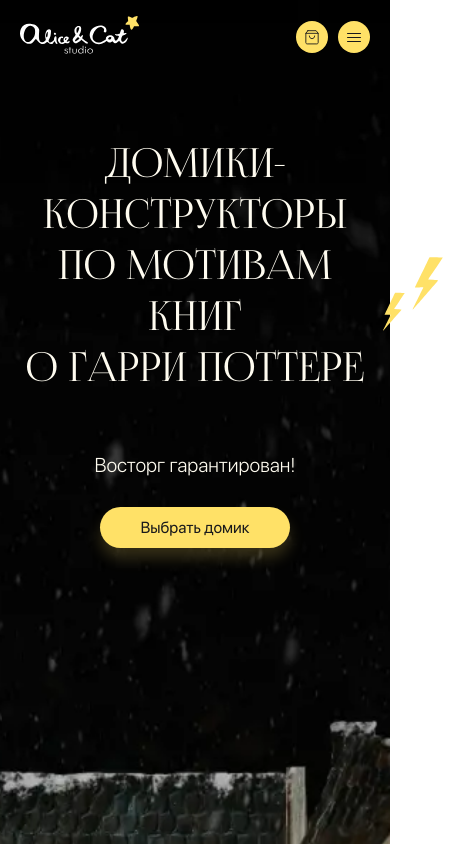
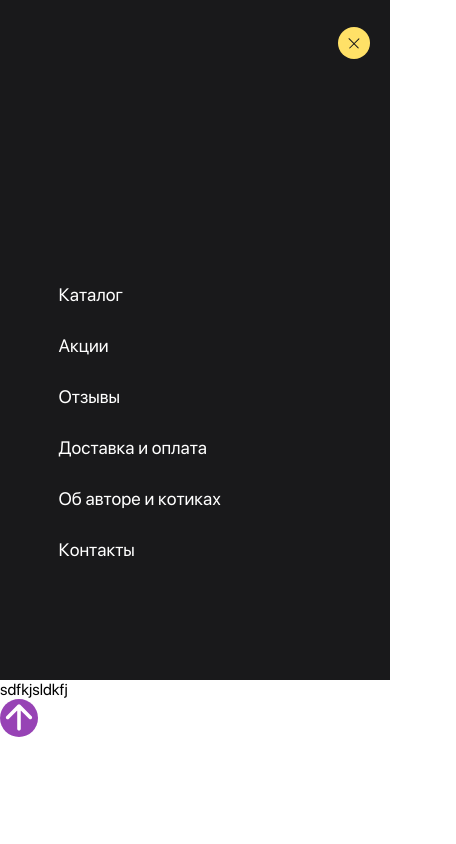
Before and after one commit to IrinaBreus/aliceCat, a website with bundled scripts: page src/index.html in a window 390 px wide. Both pictures are taken after a click on the element 354 px from the left and 37 px from the top of the page. Shown: the top 844 px of the page, 456 px wide, since content can reach past the window. Built offline with nearby package versions, Linux system fonts and the light colour scheme; files whose address does not match are found by name; a web font is replaced by a local one.

Commit message:
add burger

```diff
--- a/src/index.html
+++ b/src/index.html
@@ -27,7 +27,7 @@
     <meta name="theme-color" content="#ffffff">
 
     <link rel="stylesheet" href="css/style.min.css">
-    <script src="js/main.js" defer></script>
+    <script src="js/script.js" defer></script>
 </head>
 <body>
 
@@ -37,6 +37,7 @@
                 <div class="nav-panel__logo">
                     <a href="#"><img src="icons/logoWhite.svg" alt="logo icon"></a>
                 </div>
+                <div class="nav-panel__overlay">
                     <ul class="nav-panel__menu">
                         <li class="nav-panel__menu-item">
                             <a href="#">Каталог</a>
@@ -57,9 +58,10 @@
                             <a href="#">Контакты</a>
                         </li>
                     </ul>
+                </div>
                 <div class="nav-panel__card-wrapper">
                     <a href="#" class="nav-panel__card"><span class="nav-panel__card-txt">Корзина </span><span class="nav-panel__card-box"></span></a>
-                    <div class="nav-panel__humburger"><span></span></div>
+                    <div class="nav-panel__hamburger"><span></span></div>
                 </div>
             </nav>
 
--- a/src/js/main.js
+++ b/src/js/main.js
@@ -1,9 +1,12 @@
-import calcScroll from './modules/calcScroll';
-import scrollUp from './modules/scrollUp';
+// import calcScroll from './modules/calcScroll';
+// import scrollUp from './modules/scrollUp';
+
+import hamburger from "./modules/hamburger";
 
 document.addEventListener('DOMContentLoaded', () => {
 'use stricti';
 
-scrollUp();
-calcScroll();
+hamburger();
+// scrollUp();
+// calcScroll();
 });
--- /dev/null
+++ b/src/js/modules/hamburger.js
@@ -0,0 +1,51 @@
+import calcScroll from './calcScroll';
+
+const hamburger = () => {
+    try {
+        const trigger = document.querySelector('.nav-panel__hamburger'),
+              menu = document.querySelector('.nav-panel__overlay'),
+              menuItems = document.querySelectorAll('.nav-panel__menu-item a');
+
+        const scroll = calcScroll();
+
+        trigger.addEventListener('click', () => {
+            menu.classList.toggle('active');
+            trigger.classList.toggle('active');
+            if (menu.classList.contains('active')) {
+                document.body.style.overflow = 'hidden';
+                document.body.style.marginRight = `${scroll}px`;
+            } else {
+                document.body.style.overflow = '';
+                document.body.style.marginRight = '0px';
+            }
+        })
+
+        document.addEventListener('keydown', (e) => {
+            if (e.code === 'Escape' && menu.classList.contains('active')) {
+                closeMenu();
+                console.log(e.code);
+            }
+        });
+
+        menu.addEventListener('click', (e) => {
+            if (e.target === menu && menu.classList.contains('active')) {
+                closeMenu();
+            }
+        });
+
+        menuItems.forEach(item => {
+            item.addEventListener('click', () => {
+                closeMenu();
+            })
+        })
+
+        function closeMenu() {
+            menu.classList.remove('active');
+            trigger.classList.remove('active');
+            document.body.style.overflow = '';
+            document.body.style.marginRight = '0px';
+        }
+    } catch (error) {}
+}
+
+export default hamburger;
--- a/src/sass/blocks/_btns.scss
+++ b/src/sass/blocks/_btns.scss
@@ -16,3 +16,14 @@
         background: var(--dark-yellow);
     }
 }
+
+@media (max-width: 576px) {
+    .btn {
+        padding: 11px 32px;
+    }
+}
+@media (max-width: 375px) {
+    .btn {
+        padding: 11px 24px;
+    }
+}
--- a/src/sass/blocks/_header.scss
+++ b/src/sass/blocks/_header.scss
@@ -1,9 +1,10 @@
 .header {
-    height: 176vh;
+    height: 1440px;
     padding-top: 16px;
     position: relative;
     text-align: center;
     background: url('../../img/header-bg.jpg') bottom center / cover no-repeat;
+    overflow: hidden;
     &__title,
     &__title span {
         font-family: var(--main-font);
@@ -37,33 +38,30 @@
     }
 }
 
-@media (max-width: 1800px) {
+@media (max-width: 1700px) {
     .header {
-        height: 170vh;
+        height: 1240px;
     }
 }
-
-@media (max-width: 1600px) {
+@media (max-width: 1440px) {
     .header {
-        height: 160vh;
+        height: 1140px;
     }
 }
-
-@media (max-width: 1400px) {
+@media (max-width: 1300px) {
     .header {
-        height: 150vh;
+        height: 1065px;
     }
 }
 @media (max-width: 1200px) {
     .header {
-        height: 140vh;
+        height: 1130px;
     }
-
 }
 
 @media (max-width: 992px) {
     .header {
-        height: 180vh;
+        height: 1040px;
         &__title,
         &__title span {
             font-size: 40px;
@@ -83,9 +81,65 @@
 }
 
 @media (max-width: 768px) {
+    .header {
+        height: 780px;
+        &__title,
+        &__title span {
+            font-size: 36px;
+        }
+        &__title {
+            margin-bottom: 36px;
+            span::after {
+                width: 76px;
+                height: 70px;
+                top: 8px;
+                left: 105%;
+            }
+        }
+        &__txt {
+            font-size: 18px;
+        }
+        &__btn {
+            position: absolute;
+            bottom: 5%;
+            left: 50%;
+            transform: translateX(-50%);
+        }
+    }
 
 }
 
 @media (max-width: 576px) {
-
+    .header {
+        height: 760px;
+        background: url('../../img/header-bg-mob.png') bottom center / cover no-repeat;
+        padding-top: 22px;
+        &__title,
+        &__title span {
+            font-size: 25px;
+            line-height: 140%;
+        }
+        &__title {
+            margin-bottom: 24px;
+            span::after {
+                width: 42px;
+                height: 40px;
+                top: 16px;
+                left: 102%;
+            }
+        }
+        &__txt {
+            font-size: 16px;
+            line-height: 120%;
+            margin-bottom: 0;
+        }
+        &__btn {
+            bottom: 10%;
+        }
+    }
 }
+@media (max-width: 425px) {
+    .header {
+        height: 680px;
+    }
+}
--- a/src/sass/blocks/_nav-panel.scss
+++ b/src/sass/blocks/_nav-panel.scss
@@ -1,6 +1,7 @@
 .nav-panel {
-    display: flex;
+    display: grid;
     color: var(--white);
+    grid-template-columns: max-content 1fr max-content;
     align-items: center;
     justify-content: space-between;
     margin-bottom: 98px;
@@ -14,6 +15,10 @@
             font-weight: 300;
             font-size: 14px;
             color: var(--white);
+            transition: all .6s;
+            &:hover {
+                color: var(--dark-yellow);
+            }
         }
     }
     &__card {
@@ -35,6 +40,7 @@
         display: flex;
         align-items: center;
         justify-content: center;
+        transition: .6s;
         &::after {
             content: '';
             position: absolute;
@@ -42,6 +48,9 @@
             background: url('../icons/card.svg')center center / cover no-repeat;
             width: 14px;
             height: 15px;
+        }
+        &:hover {
+            background: var(--dark-yellow);
         }
     }
 }
@@ -56,26 +65,52 @@
 
 @media (max-width: 992px) {
     .nav-panel {
-        flex-wrap: wrap;
-        margin-bottom: 80px;
+        &__overlay {
+            position: absolute;
+            left: 100%;
+            height: 1px;
+            transition: all .6s ;
+            opacity: 0;
+            width: 1px;
+        }
+        &__overlay.active {
+            width: 100%;
+            height: 100vh;
+            top: 0;
+            left: 0;
+            right: 0;
+            background: var(--black);
+            z-index: 1;
+            display: flex;
+            align-items: center;
+            justify-content: center;
+            opacity: 1;
+            transition: all .6s;
+            .nav-panel__menu {
+                left: 50%;
+                flex-direction: column;
+                text-align: left;
+                gap: 30px;
+                transform: translateX(-50%);
+                a {
+                    font-size: 18px;
+                    font-weight: 400;
+                }
+            }
+        }
         &__menu {
-            order: -1;
-            width: 100%;
-            margin-bottom: 20px;
-        }
-    }
-}
-
-@media (max-width: 768px) {
-    .nav-panel {
-        &__menu {
-            display: none;
+            position: absolute;
+            left: 100%;
         }
         &__card-wrapper {
+            grid-column: 3 / 4;
             display: flex;
             gap: 10px;
         }
-        &__humburger {
+        &__card-txt {
+            display: none;
+        }
+        &__hamburger {
             width: 32px;
             height: 32px;
             background: var(--yellow);
@@ -84,9 +119,13 @@
             align-items: center;
             justify-content: center;
             cursor: pointer;
+            z-index: 20;
+            transition: .6s;
             span,
             span::before,
             span::after {
+                transition: .6s;
+                transform-origin: top left;
                 border-radius: 9px;
                 width: 14px;
                 height: 1px;
@@ -107,14 +146,112 @@
                     left: 0;
                 }
             }
+            &:hover {
+                background: var(--dark-yellow);
+            }
         }
-        &__card-txt {
-            display: none;
+        &__hamburger.active {
+            span {
+                background: transparent;
+                &::before {
+                    content: '';
+                    position: absolute;
+                    top: -5px;
+                    left: 2px;
+                    transform: rotate(45deg);
+                }
+                &::after {
+                    content: '';
+                    position: absolute;
+                    top: 5px;
+                    left: 2px;
+                    transform: rotate(-45deg);
+                }
+            }
         }
     }
-
 }
 
+// @media (max-width: 768px) {
+//     .nav-panel {
+//         margin-bottom: 10%;
+//         &__overlay {
+//             display: none;
+//             position: absolute;
+//             width: 100%;
+//             height: 100vh;
+//             background: var(--black);
+//             z-index: 10;
+//             top: 0;
+//             left: 0;
+//             right: 0;
+//             // display: flex;
+//             align-items: center;
+//             justify-content: center;
+//         }
+//         &__menu {
+//             width: 50%;
+//             flex-direction: column;
+//             text-align: left;
+//             gap: 40px;
+//         }
+//         &__menu-item {
+//             a {
+//                 font-size: 18px;
+
+//             }
+//         }
+//         &__card-wrapper {
+//             display: flex;
+//             gap: 10px;
+//         }
+//         &__humburger {
+//             width: 32px;
+//             height: 32px;
+//             background: var(--yellow);
+//             border-radius: 50%;
+//             display: flex;
+//             align-items: center;
+//             justify-content: center;
+//             cursor: pointer;
+//             z-index: 20;
+//             span,
+//             span::before,
+//             span::after {
+//                 border-radius: 9px;
+//                 width: 14px;
+//                 height: 1px;
+//                 background: var(--black);
+//             }
+//             span {
+//                 position: relative;
+//                 &::before {
+//                     content: '';
+//                     position: absolute;
+//                     top: -4px;
+//                     left: 0;
+//                 }
+//                 &::after {
+//                     content: '';
+//                     position: absolute;
+//                     top: 4px;
+//                     left: 0;
+//                 }
+//             }
+//         }
+//         &__card-txt {
+//             display: none;
+//         }
+//     }
+
+// }
+
 @media (max-width: 576px) {
+    .nav-panel {
+        margin-bottom: 52px;
+        &__menu {
+            width: 70%;
+        }
 
+    }
 }
```
Also changed, not shown: dist/css/style.css, dist/css/style.min.css, dist/index.html, dist/js/script.js. Lines whose indentation alone changed are shown as unchanged.
